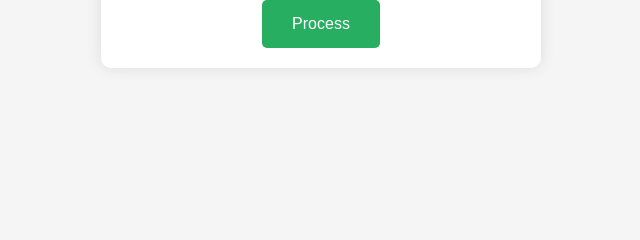
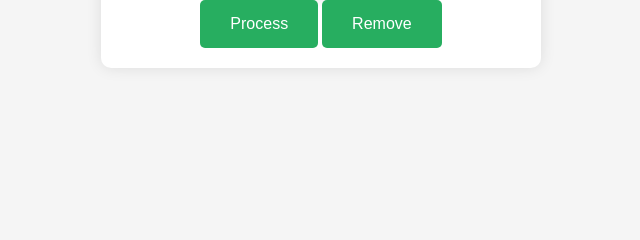
Before and after one commit to InceptCoder10/Image-Processing-Web-Application, a Flask app: template templates/index.html in a window 1280 px wide. Shown: the part 234-474 px from the top of the page, without its empty margins (319-959 px from the left). Run offline with Flask 3, Linux system fonts and the light colour scheme; the template is opened without the code that fills it, so the values that code supplies are empty.

Commit message:
Remove Background Feature added

```diff
--- a/app.py
+++ b/app.py
@@ -20,6 +20,24 @@ def adjust_saturation(image, factor):
 def index():
     return render_template('index.html')
 
+@app.route('/remove', methods=['POST'])
+def remove():
+    if 'file' not in request.files:
+        return "No file part"
+
+    file = request.files['file']
+    if file.filename == '':
+        return "No selected file"
+
+    img= Image.open(file)
+    output = io.BytesIO()
+    output = remove(img)
+    output.seek(0)
+
+    return send_file(output, mimetype='image/jpeg')
+
+
+
 @app.route('/process', methods=['POST'])
 def process_image():
     if 'file' not in request.files:
@@ -39,3 +57,8 @@ def process_image():
     output.seek(0)
 
     return send_file(output, mimetype='image/jpeg')
+
+#Comment for Deployment file
+
+# if __name__ == '__main__':
+#     app.run(debug=True)
--- a/templates/index.html
+++ b/templates/index.html
@@ -85,6 +85,8 @@
                 <img id="preview" src="#" alt="Image Preview">
             </div>
             <input type="submit" value="Process">
+            <input type="submit" value="Remove">
+
         </form>
     </div>
 
```
